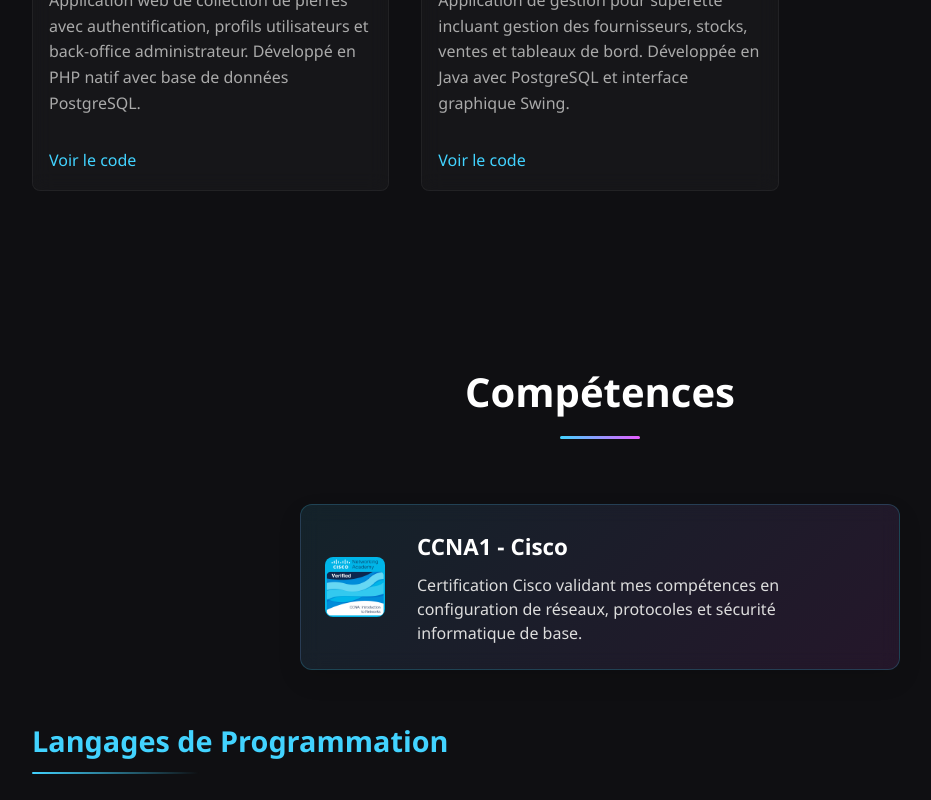
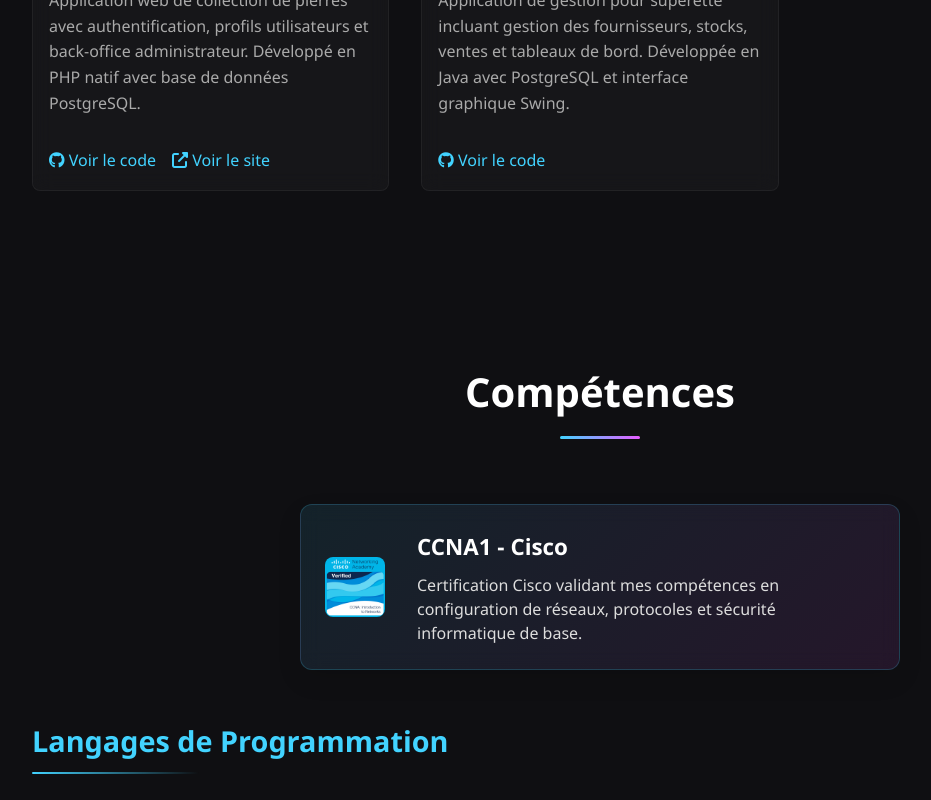
Before and after one commit to Tyziryx/Portfolio, a React (Create React App) app: page / in a window 1280 px wide. Shown: the part 2120-2920 px from the top of the page, without its empty margins (40-971 px from the left). Built offline with nearby package versions, Linux system fonts and the light colour scheme.

Commit message:
modification link website

```diff
--- a/package.json
+++ b/package.json
@@ -3,13 +3,14 @@
   "version": "0.1.0",
   "private": true,
   "dependencies": {
+    "@fortawesome/fontawesome-free": "^6.7.2",
     "@testing-library/dom": "^10.4.0",
     "@testing-library/jest-dom": "^6.6.3",
     "@testing-library/react": "^16.3.0",
     "@testing-library/user-event": "^13.5.0",
     "aos": "^2.3.4",
-    "react": "^19.1.0",
-    "react-dom": "^19.1.0",
+    "react": "^18.2.0",
+    "react-dom": "^18.2.0",
     "react-scripts": "5.0.1",
     "web-vitals": "^2.1.4"
   },
--- a/src/components/Projects/ProjectCard.jsx
+++ b/src/components/Projects/ProjectCard.jsx
@@ -13,7 +13,14 @@ function ProjectCard({ project }) {
       <h3>{project.title}</h3>
       <p>{project.description}</p>
       <div className="project-links">
-        <a href={project.codeLink} className="project-link">{t('projects.codeLink')}</a>
+        <a href={project.codeLink} className="project-link" target="_blank" rel="noopener noreferrer">
+          <i className="fab fa-github"></i> {t('projects.codeLink')}
+        </a>
+        {project.siteLink && (
+          <a href={project.siteLink} className="project-link" target="_blank" rel="noopener noreferrer">
+            <i className="fas fa-external-link-alt"></i> {t('projects.siteLink', 'Voir le site')}
+          </a>
+        )}
       </div>
     </div>
   );
--- a/src/components/Projects/Projects.jsx
+++ b/src/components/Projects/Projects.jsx
@@ -17,7 +17,9 @@ function Projects() {
       title: t('projects.project1.title'),
       description: t('projects.project1.description'),
       image: project1Image,
-      codeLink: "https://github.com/Tyziryx/WebsiteProg"
+      codeLink: "https://github.com/Tyziryx/WebsiteProg",
+      siteLink: "https://tyzi.fr/geodex" // Ajout du lien vers le site
+
     },
     {
       id: 2,
--- a/src/translations/eng.jsx
+++ b/src/translations/eng.jsx
@@ -20,6 +20,7 @@ export default {
     projects: {
       title: "My Projects",
       codeLink: "View code",
+      siteLink: "View site",
       project1: {
         title: "GéoDex - PHP/PostgreSQL Website",
         description: "Web application for stone collection with authentication, user profiles and admin back-office. Developed in native PHP with PostgreSQL database."
--- a/src/translations/fr.jsx
+++ b/src/translations/fr.jsx
@@ -20,6 +20,7 @@ export default {
     projects: {
       title: "Mes Projets",
       codeLink: "Voir le code",
+      siteLink: "Voir le site",
       project1: {
         title: "GéoDex - Site Web PHP/PostgreSQL",
         description: "Application web de collection de pierres avec authentification, profils utilisateurs et back-office administrateur. Développé en PHP natif avec base de données PostgreSQL."
```
Also changed, not shown: 1 other file (tests, documents, lock files or other folders).
